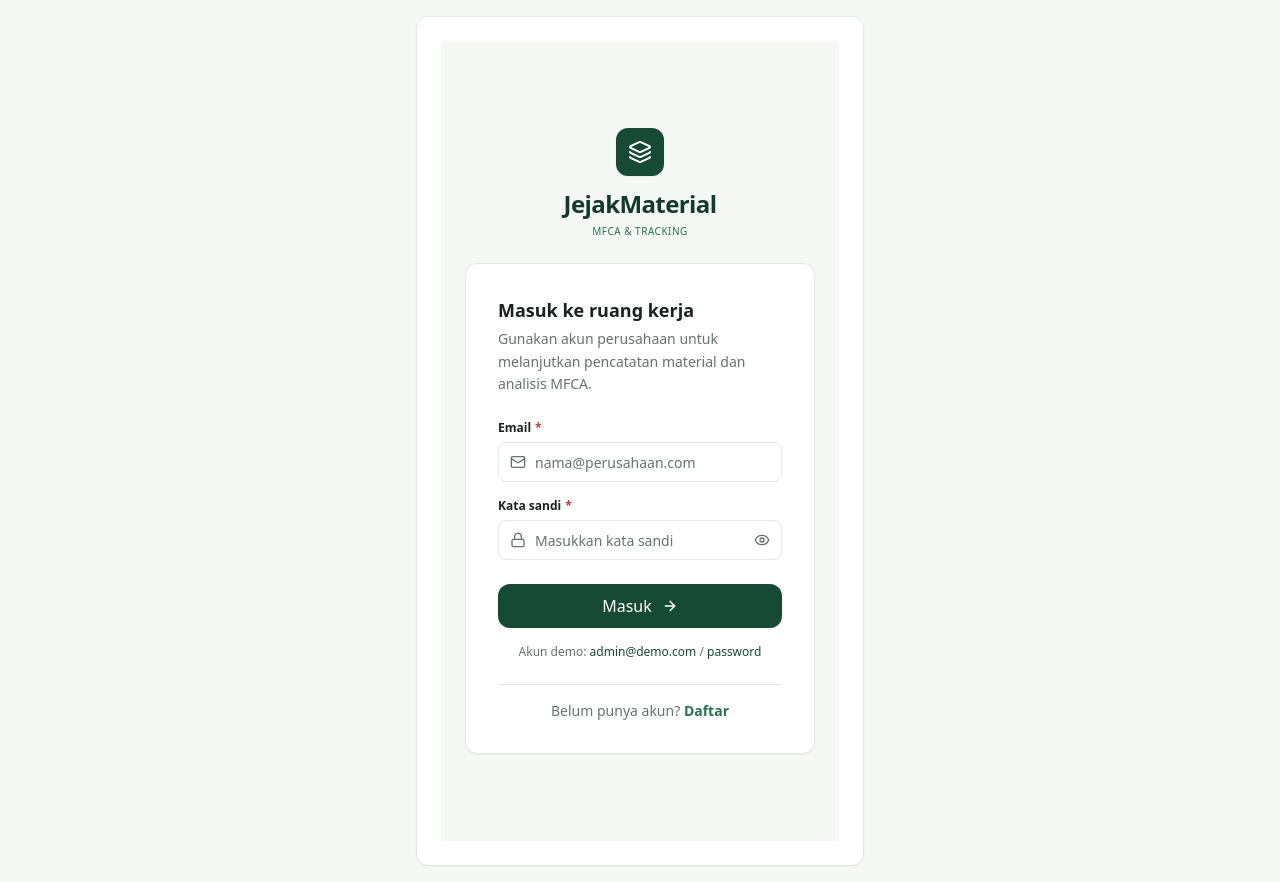
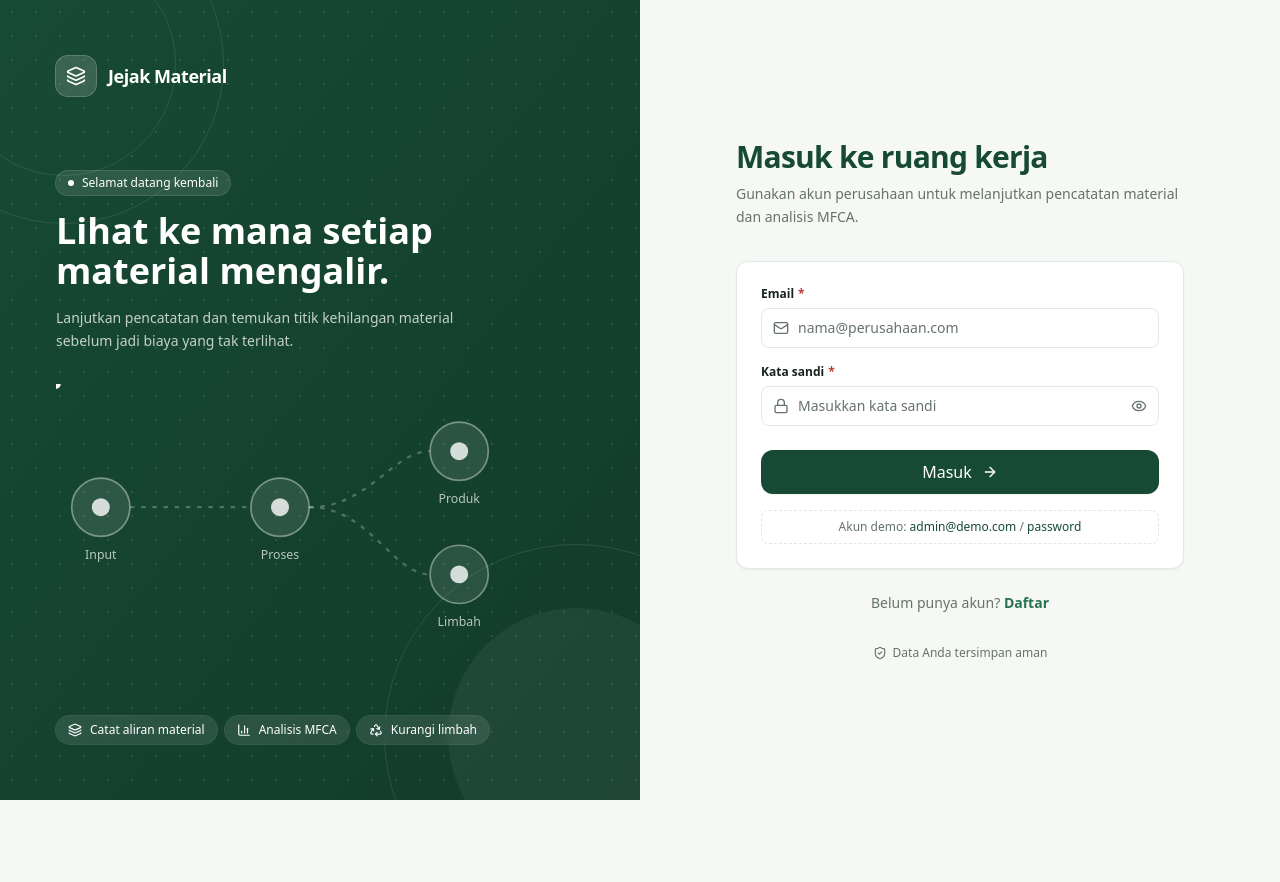
Before and after one commit to arjzenaja/JejakMaterial, a Next.js app: page /login in a window 1280 px wide. After the commit the page ends 800 px from the top, so only its background shows below. Built offline with nearby package versions, Linux system fonts and the light colour scheme.

Commit message:
feat(auth): implement login, register, and organization onboarding UI

```diff
--- a/src/app/(auth)/layout.tsx
+++ b/src/app/(auth)/layout.tsx
@@ -3,11 +3,5 @@ export default function AuthLayout({
 }: {
   children: React.ReactNode;
 }) {
-  return (
-    <div className="min-h-screen flex items-center justify-center bg-canvas p-4">
-      <div className="w-full max-w-md bg-surface p-6 rounded-card border border-border shadow-sm">
-        {children}
-      </div>
-    </div>
-  );
+  return <>{children}</>;
 }
--- a/src/app/(auth)/login/page.tsx
+++ b/src/app/(auth)/login/page.tsx
@@ -6,7 +6,7 @@ import { useRouter } from 'next/navigation';
 import { useForm } from 'react-hook-form';
 import { zodResolver } from '@hookform/resolvers/zod';
 import { ArrowRight, Mail } from 'lucide-react';
-import { AuthFrame } from '@/components/auth/AuthFrame';
+import { AuthSplit } from '@/components/auth/AuthSplit';
 import { FormField } from '@/components/forms/FormField';
 import { PasswordInput } from '@/components/forms/PasswordInput';
 import { Button } from '@/components/ui/Button';
@@ -44,7 +44,8 @@ export default function LoginPage() {
   };
 
   return (
-    <AuthFrame
+    <AuthSplit
+      variant="login"
       title="Masuk ke ruang kerja"
       description="Gunakan akun perusahaan untuk melanjutkan pencatatan material dan analisis MFCA."
       error={formError}
@@ -94,12 +95,11 @@ export default function LoginPage() {
         </div>
       </form>
 
-      <p className="mt-4 text-center text-xs text-text-secondary">
-        Akun demo:{' '}
-        <span className="font-medium text-brand-900">{DEMO_EMAIL}</span>
+      <p className="mt-4 rounded-lg border border-dashed border-border px-3 py-2 text-center text-xs text-text-secondary">
+        Akun demo: <span className="font-medium text-brand-900">{DEMO_EMAIL}</span>
         {' / '}
         <span className="font-medium text-brand-900">{DEMO_PASSWORD}</span>
       </p>
-    </AuthFrame>
+    </AuthSplit>
   );
 }
--- a/src/app/(auth)/register/page.tsx
+++ b/src/app/(auth)/register/page.tsx
@@ -6,7 +6,7 @@ import { useRouter } from 'next/navigation';
 import { useForm } from 'react-hook-form';
 import { zodResolver } from '@hookform/resolvers/zod';
 import { ArrowRight, Mail, UserRound } from 'lucide-react';
-import { AuthFrame } from '@/components/auth/AuthFrame';
+import { AuthSplit } from '@/components/auth/AuthSplit'
 import { FormField } from '@/components/forms/FormField';
 import { PasswordInput } from '@/components/forms/PasswordInput';
 import { Button } from '@/components/ui/Button';
@@ -25,12 +25,7 @@ export default function RegisterPage() {
     formState: { errors, isSubmitting },
   } = useForm<RegisterInput>({
     resolver: zodResolver(registerSchema),
-    defaultValues: {
-      name: '',
-      email: '',
-      password: '',
-      confirmPassword: '',
-    },
+    defaultValues: { name: '', email: '', password: '', confirmPassword: '' },
   });
 
   const onSubmit = async (values: RegisterInput) => {
@@ -50,7 +45,8 @@ export default function RegisterPage() {
   };
 
   return (
-    <AuthFrame
+    <AuthSplit
+      variant="register"
       title="Daftar akun"
       description="Isi data akun pengguna. Organisasi perusahaan dibuat pada langkah berikutnya."
       error={formError}
@@ -126,6 +122,6 @@ export default function RegisterPage() {
           </Button>
         </div>
       </form>
-    </AuthFrame>
+    </AuthSplit>
   );
 }
--- /dev/null
+++ b/src/components/auth/AuthSplit.tsx
@@ -0,0 +1,181 @@
+import { AlertCircle, BarChart3, Layers, Recycle, ShieldCheck } from 'lucide-react';
+
+type Variant = 'login' | 'register';
+
+interface AuthSplitProps {
+  variant: Variant;
+  title: string;
+  description: string;
+  error?: string | null;
+  footer?: React.ReactNode;
+  children: React.ReactNode;
+}
+
+const WELCOME: Record<Variant, { eyebrow: string; headline: string; body: string }> = {
+  login: {
+    eyebrow: 'Selamat datang kembali',
+    headline: 'Lihat ke mana setiap material mengalir.',
+    body: 'Lanjutkan pencatatan dan temukan titik kehilangan material sebelum jadi biaya yang tak terlihat.',
+  },
+  register: {
+    eyebrow: 'Mulai dari sini',
+    headline: 'Satu akun untuk membuka biaya yang tersembunyi.',
+    body: 'Buat akun, siapkan organisasi, lalu ubah data material jadi keputusan yang lebih hemat.',
+  },
+};
+
+const HIGHLIGHTS = [
+  { icon: Layers, label: 'Catat aliran material' },
+  { icon: BarChart3, label: 'Analisis MFCA' },
+  { icon: Recycle, label: 'Kurangi limbah' },
+];
+
+function FlowIllustration() {
+  const paths = [
+    'M66 110 H174',
+    'M226 110 C280 110 300 60 334 60',
+    'M226 110 C280 110 300 170 334 170',
+  ];
+
+  return (
+    <svg viewBox="0 0 400 230" className="w-full max-w-md" role="img" aria-label="Ilustrasi aliran material">
+      {paths.map((d) => (
+        <path
+          key={d}
+          d={d}
+          fill="none"
+          className="stroke-white/25"
+          strokeWidth="2"
+          strokeDasharray="4 6"
+        />
+      ))}
+
+      {paths.map((d, i) => (
+        <circle key={`dot-${d}`} r="4" className={i === 2 ? 'fill-white/50' : 'fill-white'}>
+          <animateMotion dur={`${3 + i * 0.4}s`} repeatCount="indefinite" path={d} />
+        </circle>
+      ))}
+
+      {[
+        { x: 40, y: 110, label: 'Input' },
+        { x: 200, y: 110, label: 'Proses' },
+        { x: 360, y: 60, label: 'Produk' },
+        { x: 360, y: 170, label: 'Limbah' },
+      ].map((n) => (
+        <g key={n.label}>
+          <circle cx={n.x} cy={n.y} r="26" className="fill-white/10 stroke-white/40" strokeWidth="1.5" />
+          <circle cx={n.x} cy={n.y} r="8" className="fill-white/80" />
+          <text
+            x={n.x}
+            y={n.y + 46}
+            textAnchor="middle"
+            className="fill-white/70 text-[11px] font-medium"
+          >
+            {n.label}
+          </text>
+        </g>
+      ))}
+    </svg>
+  );
+}
+
+export function AuthSplit({ variant, title, description, error, footer, children }: AuthSplitProps) {
+  const copy = WELCOME[variant];
+
+  return (
+    <div className="flex min-h-screen bg-canvas">
+      {/* ===== welcoming ===== */}
+      <aside className="relative hidden overflow-hidden bg-gradient-to-br from-brand-900 to-brand-950 text-white lg:flex lg:w-[48%] xl:w-1/2">
+        {/* dot grid */}
+        <div
+          className="absolute inset-0 opacity-30"
+          style={{
+            backgroundImage: 'radial-gradient(rgba(255,255,255,0.35) 1px, transparent 1px)',
+            backgroundSize: '24px 24px',
+          }}
+        />
+        {/* rings */}
+        <div className="absolute -left-24 -top-24 h-80 w-80 rounded-full border border-white/10" />
+        <div className="absolute -left-12 -top-12 h-56 w-56 rounded-full border border-white/10" />
+        <div className="absolute -bottom-32 -right-32 h-96 w-96 rounded-full border border-white/10" />
+        <div className="absolute -bottom-16 -right-16 h-64 w-64 rounded-full bg-white/5" />
+
+        <div className="relative z-10 flex w-full flex-col justify-between p-10 xl:p-14">
+          {/* brand */}
+          <div className="flex items-center gap-3">
+            <div className="flex h-10 w-10 items-center justify-center rounded-xl bg-white/15 ring-1 ring-white/30">
+              <Layers className="h-5 w-5" />
+            </div>
+            <span className="text-lg font-semibold tracking-tight">Jejak Material</span>
+          </div>
+
+          {/* message */}
+          <div className="space-y-8">
+            <div className="space-y-4">
+              <span className="inline-flex items-center gap-2 rounded-full bg-white/10 px-3 py-1 text-xs font-medium ring-1 ring-white/20">
+                <span className="h-1.5 w-1.5 animate-pulse rounded-full bg-white" />
+                {copy.eyebrow}
+              </span>
+              <h1 className="max-w-md text-3xl font-bold leading-tight xl:text-4xl">{copy.headline}</h1>
+              <p className="max-w-md text-sm leading-relaxed text-white/75">{copy.body}</p>
+            </div>
+
+            <FlowIllustration />
+          </div>
+
+          {/* highlights */}
+          <ul className="flex flex-wrap gap-2">
+            {HIGHLIGHTS.map(({ icon: Icon, label }) => (
+              <li
+                key={label}
+                className="flex items-center gap-2 rounded-full bg-white/10 px-3 py-1.5 text-xs font-medium ring-1 ring-white/15 backdrop-blur-sm"
+              >
+                <Icon className="h-3.5 w-3.5" />
+                {label}
+              </li>
+            ))}
+          </ul>
+        </div>
+      </aside>
+
+      {/* ===== form ===== */}
+      <main className="flex min-h-screen flex-1 flex-col">
+        {/* header mobile */}
+        <div className="flex items-center gap-3 bg-brand-900 px-6 py-4 text-white lg:hidden">
+          <div className="flex h-9 w-9 items-center justify-center rounded-lg bg-white/15 ring-1 ring-white/30">
+            <Layers className="h-4 w-4" />
+          </div>
+          <span className="font-semibold">Jejak Material</span>
+        </div>
+
+        <div className="flex flex-1 items-center justify-center px-6 py-10 sm:px-10">
+          <div className="w-full max-w-md">
+            <div className="mb-8 space-y-2">
+              <h2 className="text-2xl font-bold tracking-tight text-brand-900 sm:text-3xl">{title}</h2>
+              <p className="text-sm leading-relaxed text-text-secondary">{description}</p>
+            </div>
+
+            {error && (
+              <div
+                role="alert"
+                className="mb-5 flex items-start gap-2 rounded-lg border border-red-200 bg-red-50 px-3 py-2.5 text-sm text-red-700"
+              >
+                <AlertCircle className="mt-0.5 h-4 w-4 shrink-0" />
+                <span>{error}</span>
+              </div>
+            )}
+
+            <div className="rounded-card border border-border bg-surface p-6 shadow-sm">{children}</div>
+
+            {footer && <div className="mt-6 text-center text-sm text-text-secondary">{footer}</div>}
+
+            <p className="mt-8 flex items-center justify-center gap-1.5 text-xs text-text-secondary">
+              <ShieldCheck className="h-3.5 w-3.5" />
+              Data Anda tersimpan aman
+            </p>
+          </div>
+        </div>
+      </main>
+    </div>
+  );
+}
```
